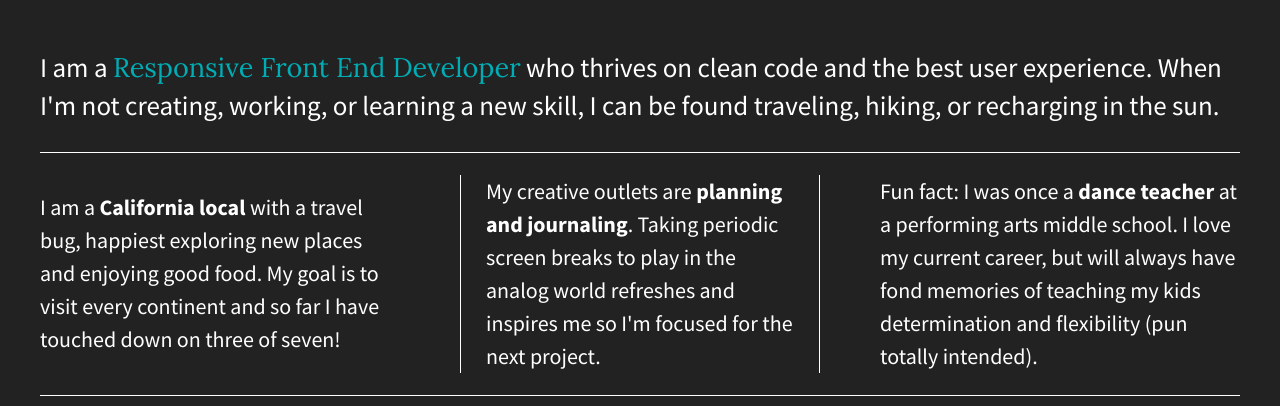
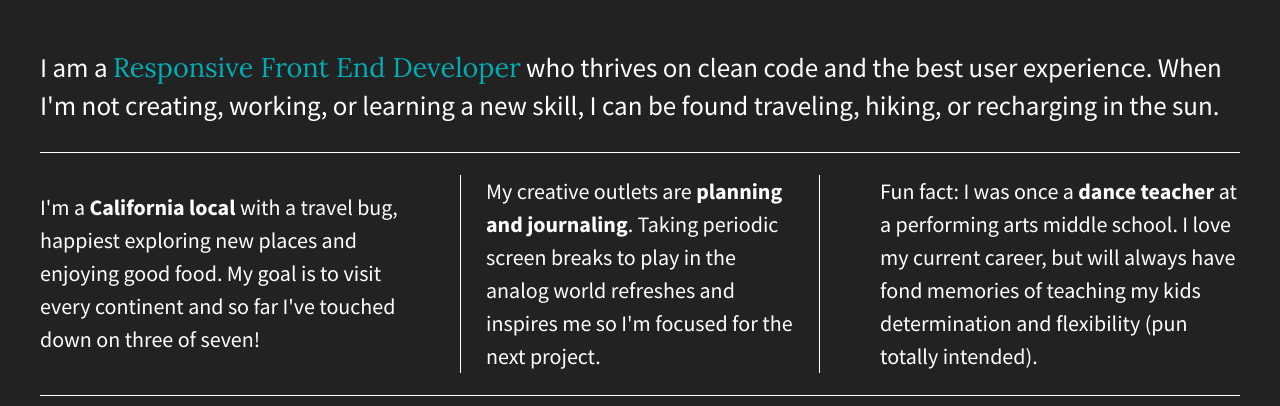
Before and after one commit to Jacquelyn-D/divs-flexbox-starter, a plain HTML site: page index.html in a window 1280 px wide. Shown: the part 142-548 px from the top of the page. Drawn offline with nearby package versions, Linux system fonts and the light colour scheme.

```diff
--- a/index.html
+++ b/index.html
@@ -30,7 +30,7 @@
                 <p>I am a <span>Responsive Front End Developer</span> who thrives on clean code and the best user experience. When I'm not creating, working, or learning a new skill, I can be found traveling, hiking, or recharging in the sun.</p>
             </main>
             <div id="div-1" class="flex-items">
-                <p>I am a <span>California local</span> with a travel bug, happiest exploring new places and enjoying good food. My goal is to visit every continent and so far I have touched down on three of seven!</p>
+                <p>I'm a <span>California local</span> with a travel bug, happiest exploring new places and enjoying good food. My goal is to visit every continent and so far I've touched down on three of seven!</p>
             </div>
             <div id="div-2" class="flex-items">
                 <p>My creative outlets are <span>planning and journaling</span>. Taking periodic screen breaks to play in the analog world refreshes and inspires me so I'm focused for the next project.</p>
```
